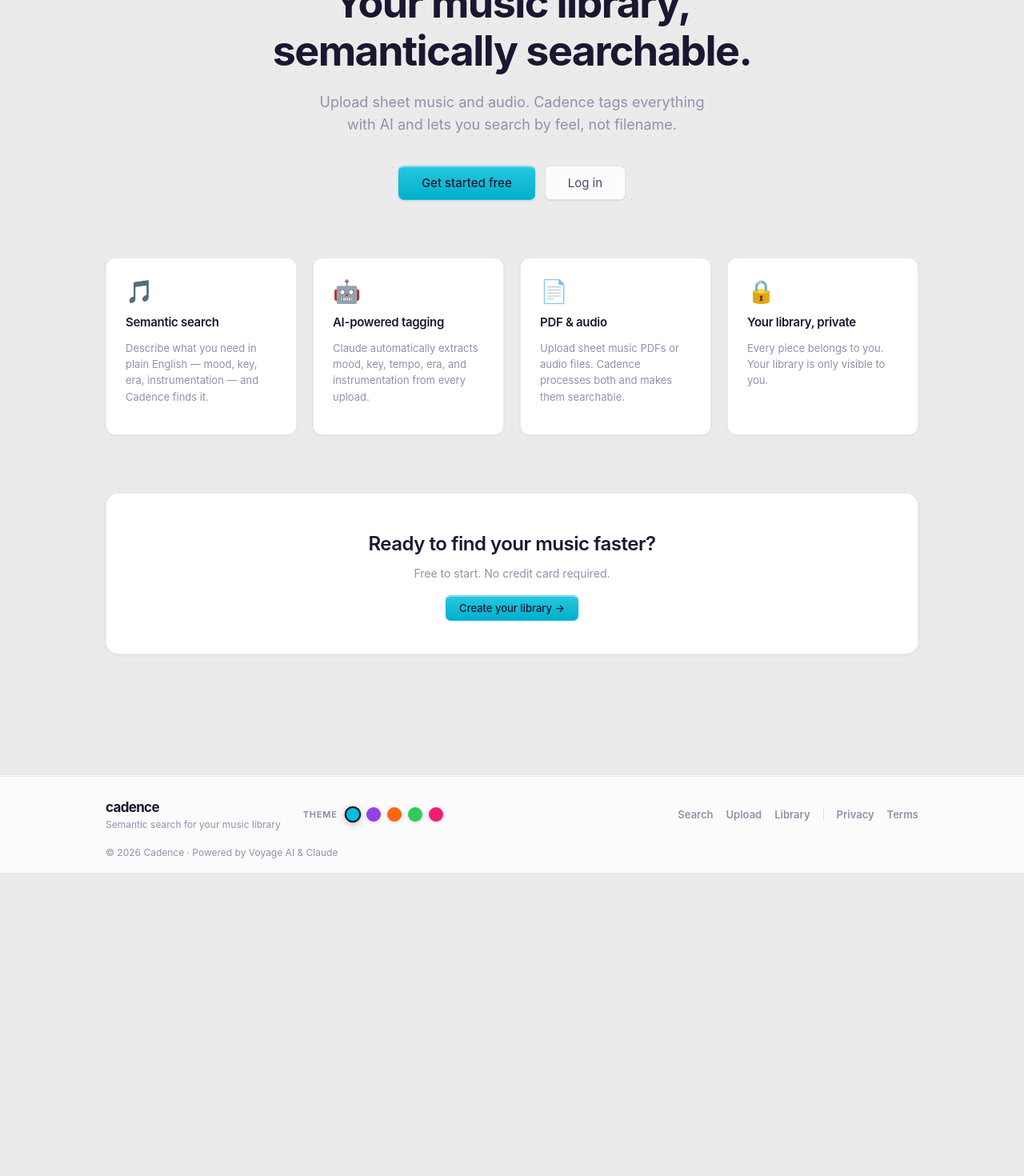
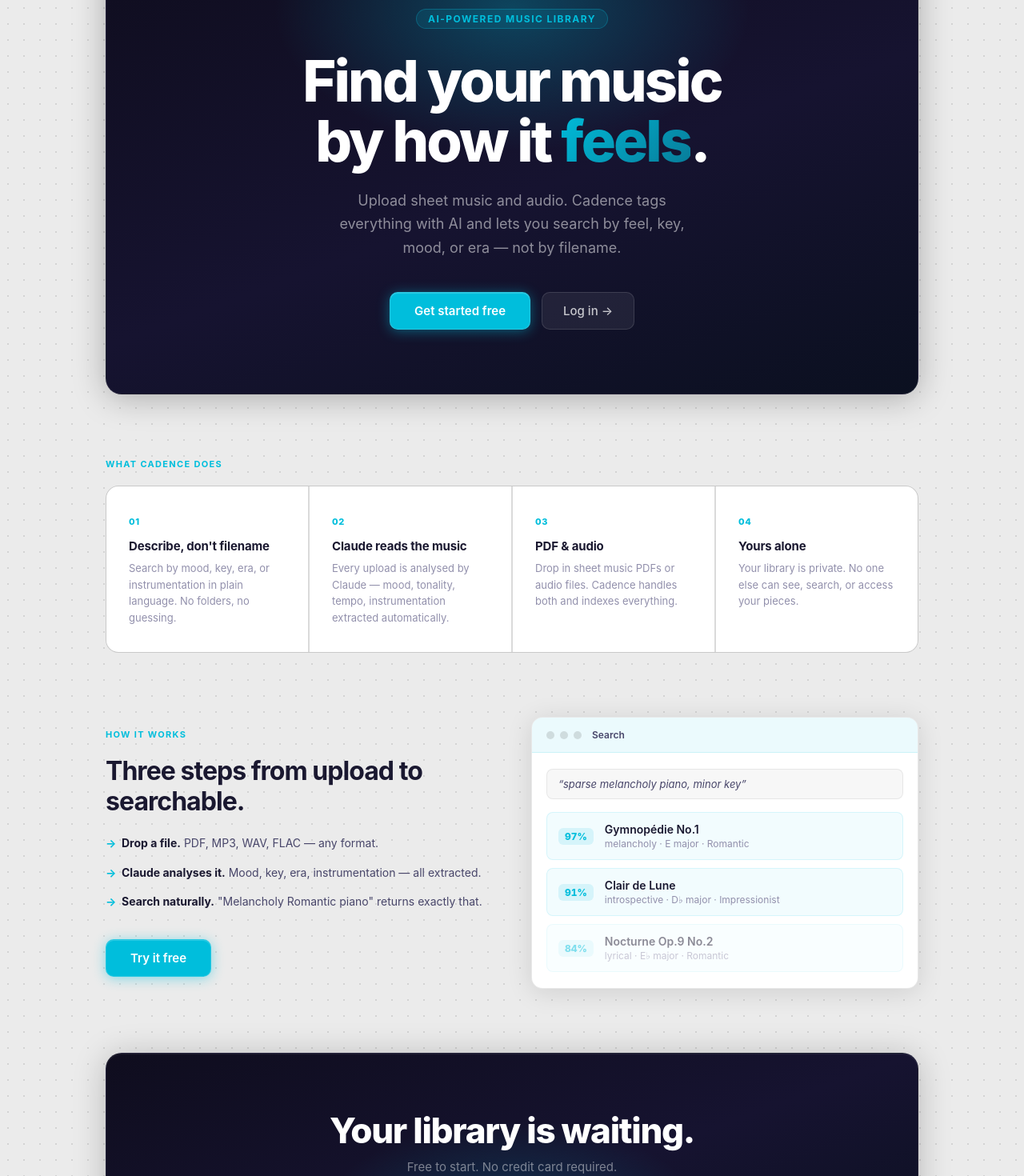
Before and after one commit to connordanielw/cadence, a Next.js app in the folder frontend/: page / in a window 1280 px wide. Shown: the part 180-1650 px from the top of the page at 80% size. Before the commit the page ends 1271 px from the top, so only its background shows below. Built offline with nearby package versions, Linux system fonts and the light colour scheme; no server answers.

Commit message:
redesign: professional landing page — dark hero, feature grid, mock demo, CTA

```diff
--- a/frontend/src/app/globals.css
+++ b/frontend/src/app/globals.css
@@ -494,54 +494,221 @@
 }
 
 /* ── Landing page ───────────────────────────────────────────────── */
-.home { display: flex; flex-direction: column; gap: 72px; padding-bottom: 72px; }
+.home { display: flex; flex-direction: column; gap: 80px; padding-bottom: 80px; }
 
-.hero { text-align: center; padding: 64px 0 0; }
+/* Hero — dark panel */
+.hero {
+  position: relative; overflow: hidden;
+  text-align: center;
+  background: linear-gradient(160deg, #0f0d1e 0%, #161330 55%, #0b1020 100%);
+  border-radius: 20px;
+  padding: 88px 48px 80px;
+  border: 1px solid rgba(255,255,255,0.07);
+  box-shadow: 0 4px 40px rgba(0,0,0,0.28), 0 1px 0 rgba(255,255,255,0.06) inset;
+}
+.hero__glow {
+  position: absolute; top: -80px; left: 50%; transform: translateX(-50%);
+  width: 600px; height: 360px; border-radius: 50%;
+  background: radial-gradient(ellipse, rgba(var(--c-accent), 0.30) 0%, transparent 70%);
+  pointer-events: none;
+}
+.hero__eyebrow {
+  display: inline-block;
+  font-size: 12px; font-weight: 700; letter-spacing: 0.12em; text-transform: uppercase;
+  color: rgba(var(--c-accent), 1);
+  background: rgba(var(--c-accent), 0.12);
+  border: 1px solid rgba(var(--c-accent), 0.28);
+  border-radius: 999px; padding: 4px 14px;
+  margin-bottom: 28px;
+}
 .hero__title {
-  font-size: clamp(32px, 5vw, 52px);
-  font-weight: 700;
-  letter-spacing: -0.03em;
-  line-height: 1.15;
-  margin-bottom: 20px;
-  color: var(--ink);
+  position: relative;
+  font-size: clamp(40px, 6.5vw, 72px);
+  font-weight: 800;
+  letter-spacing: -0.04em;
+  line-height: 1.04;
+  color: #fff;
+  margin: 0 0 22px;
+}
+.hero__title em {
+  font-style: normal;
+  background: linear-gradient(135deg, rgb(var(--c-accent)) 0%, rgba(var(--c-accent), 0.6) 100%);
+  -webkit-background-clip: text;
+  -webkit-text-fill-color: transparent;
+  background-clip: text;
 }
 .hero__sub {
-  font-size: 18px;
-  color: var(--ink-dim);
-  max-width: 520px;
-  margin: 0 auto 36px;
-  line-height: 1.6;
+  position: relative;
+  font-size: 18px; line-height: 1.65;
+  color: rgba(255,255,255,0.52);
+  max-width: 480px; margin: 0 auto 40px;
 }
-.hero__cta { display: flex; gap: 12px; justify-content: center; flex-wrap: wrap; }
-.hero__btn--primary  { padding: 11px 28px; font-size: 15px; }
-.hero__btn--secondary { padding: 11px 28px; font-size: 15px; }
+.hero__cta { display: flex; gap: 14px; justify-content: center; flex-wrap: wrap; }
 
-.features {
+/* Hero-specific buttons */
+.hero__btn-primary {
+  display: inline-flex; align-items: center;
+  background: rgb(var(--c-accent));
+  color: #fff;
+  font-size: 15px; font-weight: 600;
+  padding: 13px 30px; border-radius: 10px;
+  border: 1px solid rgba(255,255,255,0.15);
+  box-shadow: 0 2px 16px rgba(var(--c-accent), 0.45), 0 1px 0 rgba(255,255,255,0.18) inset;
+  transition: opacity 120ms, transform 100ms, box-shadow 120ms;
+  text-decoration: none;
+}
+.hero__btn-primary:hover {
+  opacity: 0.90; transform: translateY(-2px);
+  box-shadow: 0 4px 24px rgba(var(--c-accent), 0.60), 0 1px 0 rgba(255,255,255,0.18) inset;
+}
+.hero__btn-ghost {
+  display: inline-flex; align-items: center;
+  background: rgba(255,255,255,0.07);
+  color: rgba(255,255,255,0.75);
+  font-size: 15px; font-weight: 500;
+  padding: 13px 26px; border-radius: 10px;
+  border: 1px solid rgba(255,255,255,0.12);
+  transition: background 120ms, color 120ms, transform 100ms;
+  text-decoration: none;
+}
+.hero__btn-ghost:hover {
+  background: rgba(255,255,255,0.12); color: #fff; transform: translateY(-2px);
+}
+
+/* Section label */
+.lp-section-label {
+  font-size: 11px; font-weight: 700; letter-spacing: 0.12em; text-transform: uppercase;
+  color: rgb(var(--c-accent)); margin: 0 0 20px;
+}
+
+/* Feature grid */
+.lp-features { }
+.lp-feature-grid {
   display: grid;
   grid-template-columns: repeat(auto-fit, minmax(220px, 1fr));
-  gap: 20px;
+  gap: 2px;
+  background: rgba(0,0,0,0.07);
+  border-radius: 16px; overflow: hidden;
+  border: 1px solid rgba(0,0,0,0.08);
 }
-.feature-card {
+.lp-feature {
   background: #fff;
-  border: 1px solid rgba(0,0,0,0.08);
-  border-radius: 12px;
-  padding: 24px;
-  box-shadow: 0 1px 3px rgba(0,0,0,0.05);
+  padding: 32px 28px;
+  transition: background 140ms;
 }
-.feature-card__icon  { font-size: 28px; display: block; margin-bottom: 12px; }
-.feature-card__title { font-size: 15px; font-weight: 600; margin-bottom: 6px; color: var(--ink); }
-.feature-card__desc  { font-size: 13px; color: var(--ink-dim); line-height: 1.55; }
+.lp-feature:hover { background: rgba(var(--c-accent), 0.03); }
+.lp-feature__num {
+  display: inline-block;
+  font-size: 11px; font-weight: 800; letter-spacing: 0.06em;
+  color: rgb(var(--c-accent));
+  margin-bottom: 14px;
+}
+.lp-feature__title { font-size: 15px; font-weight: 700; color: var(--ink); margin: 0 0 8px; letter-spacing: -0.01em; }
+.lp-feature__desc  { font-size: 13px; color: var(--ink-dim); line-height: 1.6; margin: 0; }
 
-.home-cta {
+/* How it works */
+.lp-how {
+  display: grid;
+  grid-template-columns: 1fr 1fr;
+  gap: 48px;
+  align-items: center;
+}
+@media (max-width: 700px) { .lp-how { grid-template-columns: 1fr; } }
+
+.lp-how__title {
+  font-size: clamp(22px, 3vw, 32px); font-weight: 700;
+  letter-spacing: -0.03em; line-height: 1.2;
+  color: var(--ink); margin: 0 0 22px;
+}
+.lp-steps {
+  list-style: none; margin: 0 0 28px; padding: 0;
+  display: flex; flex-direction: column; gap: 14px;
+}
+.lp-steps li {
+  font-size: 14px; line-height: 1.6; color: var(--ink-mid);
+  padding-left: 20px; position: relative;
+}
+.lp-steps li::before {
+  content: '→';
+  position: absolute; left: 0;
+  color: rgb(var(--c-accent)); font-weight: 700;
+}
+.lp-steps strong { color: var(--ink); }
+
+/* Mock search card */
+.demo-card {
+  background: #fff;
+  border-radius: 14px;
+  border: 1px solid rgba(0,0,0,0.09);
+  box-shadow: 0 4px 32px rgba(0,0,0,0.12), 0 1px 0 rgba(255,255,255,1) inset;
+  overflow: hidden;
+}
+.demo-card__bar {
+  display: flex; align-items: center; gap: 7px;
+  padding: 14px 18px;
+  background: rgba(var(--c-accent), 0.08);
+  border-bottom: 1px solid rgba(var(--c-accent), 0.14);
+}
+.demo-dot {
+  width: 10px; height: 10px; border-radius: 50%;
+  background: rgba(0,0,0,0.12);
+}
+.demo-card__title { font-size: 12px; font-weight: 600; color: var(--ink-mid); margin-left: 6px; }
+.demo-card__body  { padding: 20px 18px; }
+.demo-query {
+  font-size: 13px; font-style: italic; color: var(--ink-mid);
+  padding: 10px 14px;
+  background: rgba(0,0,0,0.03);
+  border: 1px solid rgba(0,0,0,0.07);
+  border-radius: 8px;
+  margin-bottom: 16px;
+}
+.demo-results { display: flex; flex-direction: column; gap: 10px; }
+.demo-result {
+  display: flex; align-items: center; gap: 14px;
+  padding: 12px 14px;
+  background: rgba(var(--c-accent), 0.05);
+  border: 1px solid rgba(var(--c-accent), 0.12);
+  border-radius: 8px;
+}
+.demo-result--dim { opacity: 0.50; }
+.demo-result__score {
+  font-size: 12px; font-weight: 800; color: rgb(var(--c-accent));
+  background: rgba(var(--c-accent), 0.12);
+  border-radius: 6px; padding: 3px 8px; flex-shrink: 0;
+  font-variant-numeric: tabular-nums;
+}
+.demo-result__name { font-size: 14px; font-weight: 600; color: var(--ink); }
+.demo-result__tags { font-size: 12px; color: var(--ink-dim); margin-top: 2px; }
+
+/* Bottom CTA */
+.lp-cta {
+  position: relative; overflow: hidden;
   text-align: center;
-  background: #fff;
-  border: 1px solid rgba(0,0,0,0.08);
-  border-radius: 16px;
-  padding: 48px 32px;
-  box-shadow: 0 1px 4px rgba(0,0,0,0.05);
+  background: linear-gradient(160deg, #0f0d1e 0%, #161330 55%, #0b1020 100%);
+  border-radius: 20px;
+  padding: 72px 48px;
+  border: 1px solid rgba(255,255,255,0.07);
+  box-shadow: 0 4px 40px rgba(0,0,0,0.22), 0 1px 0 rgba(255,255,255,0.06) inset;
 }
-.home-cta h2 { font-size: 24px; font-weight: 600; letter-spacing: -0.02em; margin-bottom: 8px; }
-.home-cta p  { color: var(--ink-dim); margin-bottom: 24px; font-size: 14px; }
+.lp-cta__glow {
+  position: absolute; bottom: -60px; left: 50%; transform: translateX(-50%);
+  width: 500px; height: 280px; border-radius: 50%;
+  background: radial-gradient(ellipse, rgba(var(--c-accent), 0.22) 0%, transparent 70%);
+  pointer-events: none;
+}
+.lp-cta__title {
+  position: relative;
+  font-size: clamp(28px, 4vw, 44px); font-weight: 800;
+  letter-spacing: -0.03em; line-height: 1.1;
+  color: #fff; margin: 0 0 12px;
+}
+.lp-cta__sub {
+  position: relative;
+  font-size: 15px; color: rgba(255,255,255,0.45);
+  margin: 0 0 32px;
+}
+.lp-cta__btn { position: relative; }
 
 /* plain nav link (no accent colour) */
 .nav__link--plain { color: var(--ink-mid); }
--- a/frontend/src/app/page.tsx
+++ b/frontend/src/app/page.tsx
@@ -2,61 +2,122 @@
 
 const FEATURES = [
   {
-    icon: "🎵",
-    title: "Semantic search",
-    desc: "Describe what you need in plain English — mood, key, era, instrumentation — and Cadence finds it.",
+    label: "01",
+    title: "Describe, don't filename",
+    desc: "Search by mood, key, era, or instrumentation in plain language. No folders, no guessing.",
   },
   {
-    icon: "🤖",
-    title: "AI-powered tagging",
-    desc: "Claude automatically extracts mood, key, tempo, era, and instrumentation from every upload.",
+    label: "02",
+    title: "Claude reads the music",
+    desc: "Every upload is analysed by Claude — mood, tonality, tempo, instrumentation extracted automatically.",
   },
   {
-    icon: "📄",
+    label: "03",
     title: "PDF & audio",
-    desc: "Upload sheet music PDFs or audio files. Cadence processes both and makes them searchable.",
+    desc: "Drop in sheet music PDFs or audio files. Cadence handles both and indexes everything.",
   },
   {
-    icon: "🔒",
-    title: "Your library, private",
-    desc: "Every piece belongs to you. Your library is only visible to you.",
+    label: "04",
+    title: "Yours alone",
+    desc: "Your library is private. No one else can see, search, or access your pieces.",
   },
 ];
 
 export default function HomePage() {
   return (
     <div className="home">
-      {/* Hero */}
+
+      {/* ── Hero ────────────────────────────────────────────────── */}
       <section className="hero">
+        <div className="hero__glow" />
+        <p className="hero__eyebrow">AI-powered music library</p>
         <h1 className="hero__title">
-          Your music library,<br />semantically searchable.
+          Find your music<br />by how it <em>feels</em>.
         </h1>
         <p className="hero__sub">
-          Upload sheet music and audio. Cadence tags everything with AI and lets you search by feel, not filename.
+          Upload sheet music and audio. Cadence tags everything with AI
+          and lets you search by feel, key, mood, or era — not by filename.
         </p>
         <div className="hero__cta">
-          <Link href="/sign-up" className="btn hero__btn--primary">Get started free</Link>
-          <Link href="/sign-in" className="btn btn--ghost hero__btn--secondary">Log in</Link>
+          <Link href="/sign-up" className="hero__btn-primary">Get started free</Link>
+          <Link href="/sign-in" className="hero__btn-ghost">Log in →</Link>
         </div>
       </section>
 
-      {/* Features */}
-      <section className="features">
-        {FEATURES.map((f) => (
-          <div key={f.title} className="feature-card">
-            <span className="feature-card__icon">{f.icon}</span>
-            <h3 className="feature-card__title">{f.title}</h3>
-            <p className="feature-card__desc">{f.desc}</p>
-          </div>
-        ))}
+      {/* ── Features ────────────────────────────────────────────── */}
+      <section className="lp-features">
+        <p className="lp-section-label">What Cadence does</p>
+        <div className="lp-feature-grid">
+          {FEATURES.map((f) => (
+            <div key={f.label} className="lp-feature">
+              <span className="lp-feature__num">{f.label}</span>
+              <h3 className="lp-feature__title">{f.title}</h3>
+              <p className="lp-feature__desc">{f.desc}</p>
+            </div>
+          ))}
+        </div>
       </section>
 
-      {/* Bottom CTA */}
-      <section className="home-cta">
-        <h2>Ready to find your music faster?</h2>
-        <p>Free to start. No credit card required.</p>
-        <Link href="/sign-up" className="btn">Create your library →</Link>
+      {/* ── How it works ────────────────────────────────────────── */}
+      <section className="lp-how">
+        <div className="lp-how__copy">
+          <p className="lp-section-label">How it works</p>
+          <h2 className="lp-how__title">Three steps from upload to searchable.</h2>
+          <ol className="lp-steps">
+            <li><strong>Drop a file.</strong> PDF, MP3, WAV, FLAC — any format.</li>
+            <li><strong>Claude analyses it.</strong> Mood, key, era, instrumentation — all extracted.</li>
+            <li><strong>Search naturally.</strong> "Melancholy Romantic piano" returns exactly that.</li>
+          </ol>
+          <Link href="/sign-up" className="hero__btn-primary" style={{ display: "inline-flex", marginTop: 8 }}>
+            Try it free
+          </Link>
+        </div>
+        <div className="lp-how__demo">
+          <div className="demo-card">
+            <div className="demo-card__bar">
+              <span className="demo-dot" />
+              <span className="demo-dot" />
+              <span className="demo-dot" />
+              <span className="demo-card__title">Search</span>
+            </div>
+            <div className="demo-card__body">
+              <div className="demo-query">&ldquo;sparse melancholy piano, minor key&rdquo;</div>
+              <div className="demo-results">
+                <div className="demo-result">
+                  <span className="demo-result__score">97%</span>
+                  <div>
+                    <div className="demo-result__name">Gymnopédie No.1</div>
+                    <div className="demo-result__tags">melancholy · E major · Romantic</div>
+                  </div>
+                </div>
+                <div className="demo-result">
+                  <span className="demo-result__score">91%</span>
+                  <div>
+                    <div className="demo-result__name">Clair de Lune</div>
+                    <div className="demo-result__tags">introspective · D♭ major · Impressionist</div>
+                  </div>
+                </div>
+                <div className="demo-result demo-result--dim">
+                  <span className="demo-result__score">84%</span>
+                  <div>
+                    <div className="demo-result__name">Nocturne Op.9 No.2</div>
+                    <div className="demo-result__tags">lyrical · E♭ major · Romantic</div>
+                  </div>
+                </div>
+              </div>
+            </div>
+          </div>
+        </div>
       </section>
+
+      {/* ── CTA ─────────────────────────────────────────────────── */}
+      <section className="lp-cta">
+        <div className="lp-cta__glow" />
+        <h2 className="lp-cta__title">Your library is waiting.</h2>
+        <p className="lp-cta__sub">Free to start. No credit card required.</p>
+        <Link href="/sign-up" className="hero__btn-primary lp-cta__btn">Create your library →</Link>
+      </section>
+
     </div>
   );
 }
```
Also changed, not shown: 1 other file (tests, documents, lock files or other folders).
